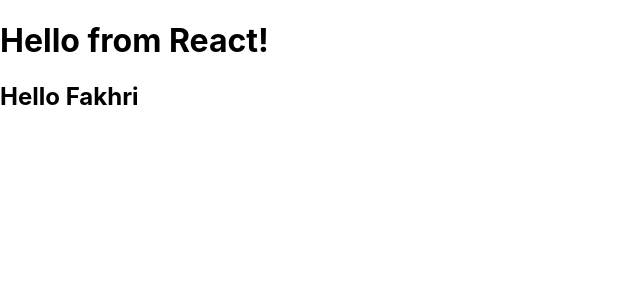
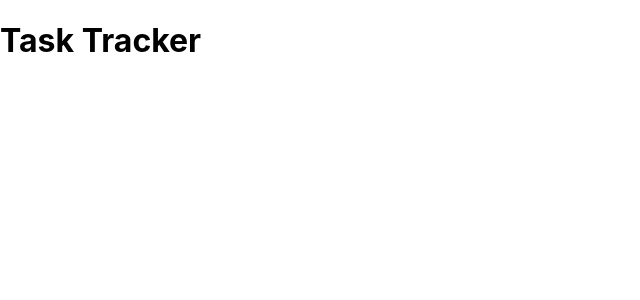
Before and after one commit to fakhririzha/react-2021, a React (Create React App) app: page / in a window 1280 px wide. Shown: the top 300 px of the page, without its empty margins (0-640 px from the left). Built offline with nearby package versions, Linux system fonts and the light colour scheme.

Commit message:
Function based components example

```diff
--- a/src/App.js
+++ b/src/App.js
@@ -1,11 +1,9 @@
+import Header from "./components/Header";
+
 function App() {
-	const name = "Fakhri";
-	const x = true;
-
 	return (
 		<div className="container">
-			<h1>Hello from React!</h1>
-			<h2>Hello {x ? name : ", world!"}</h2>
+			<Header></Header>
 		</div>
 	);
 }
--- /dev/null
+++ b/src/components/Header.js
@@ -0,0 +1,9 @@
+const Header = () => {
+	return (
+		<header>
+			<h1>Task Tracker</h1>
+		</header>
+	);
+};
+
+export default Header;
```
Also changed, not shown: 1 other file (tests, documents, lock files or other folders).
